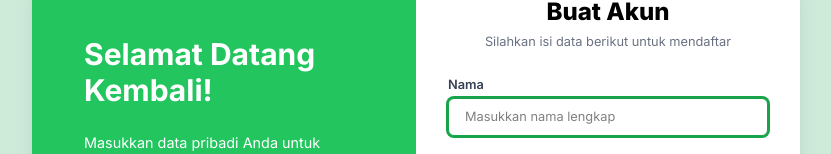
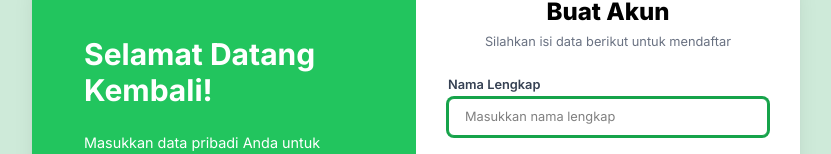
Before and after one commit to Elmosius/EarlyNourish, a Vue app in the folder front-end/: page /register in a window 1280 px wide. Shown: the part 132-286 px from the top of the page, without its empty margins (224-1055 px from the left). Built offline with nearby package versions, Linux system fonts and the light colour scheme; no server answers.

Commit message:
Update RegisterForm.vue

```diff
--- a/front-end/src/components/auth/RegisterForm.vue
+++ b/front-end/src/components/auth/RegisterForm.vue
@@ -13,7 +13,7 @@ const router = useRouter();
 const authStore = useAuthStore();
 const { loading, error: authError } = storeToRefs(authStore);
 
-const nama = ref("");
+const namaLengkap = ref("");
 const email = ref("");
 const password = ref("");
 const confirm_password = ref("");
@@ -26,9 +26,9 @@ const handleSubmit = async () => {
   authStore.error = null;
 
   const rules = {
-    nama: {
+    namaLengkap: {
       required: true,
-      label: "Nama",
+      label: "Nama Lengkap",
       maxLength: 50,
       minLength: 5,
     },
@@ -55,7 +55,7 @@ const handleSubmit = async () => {
   };
 
   const formData = {
-    nama: nama.value,
+    namaLengkap: namaLengkap.value,
     email: email.value,
     password: password.value,
     confirm_password: confirm_password.value,
@@ -66,7 +66,7 @@ const handleSubmit = async () => {
 
   if (validation.isValid) {
     await authStore.register({
-      nama: nama.value,
+      namaLengkap: namaLengkap.value,
       email: email.value,
       password: password.value,
     });
@@ -92,14 +92,14 @@ const handleSubmit = async () => {
     <form @submit.prevent="handleSubmit">
       <div class="mb-4">
         <FormInput
-          id="nama"
-          label="Nama"
+          id="namaLengkap"
+          label="Nama Lengkap"
           type="text"
-          v-model="nama"
+          v-model="namaLengkap"
           required
           placeholder="Masukkan nama lengkap"
         />
-        <FormError :message="errors.nama" v-if="errors.nama" />
+        <FormError :message="errors.namaLengkap" v-if="errors.namaLengkap" />
       </div>
 
       <div class="mb-4">
```
